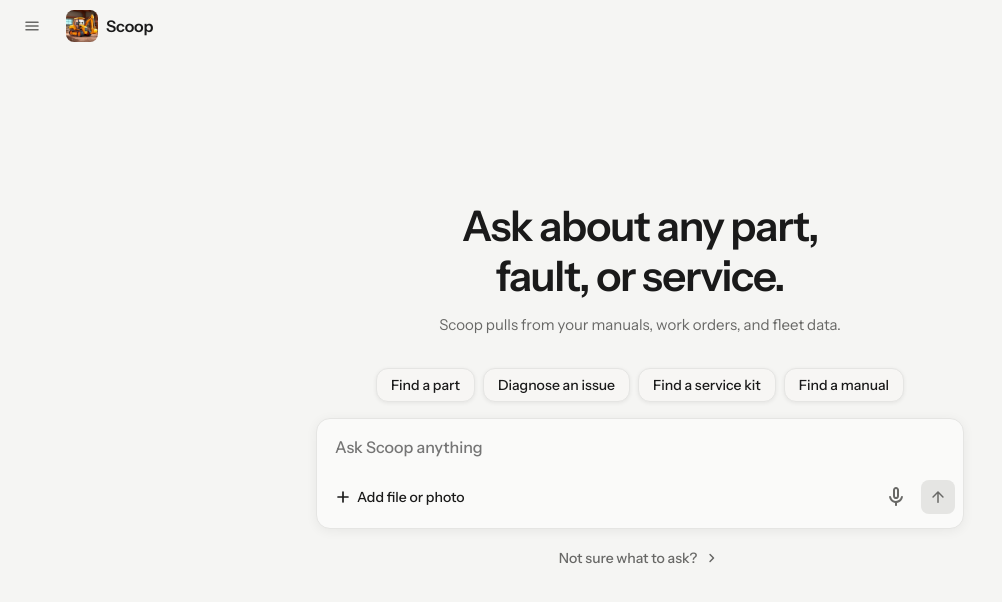
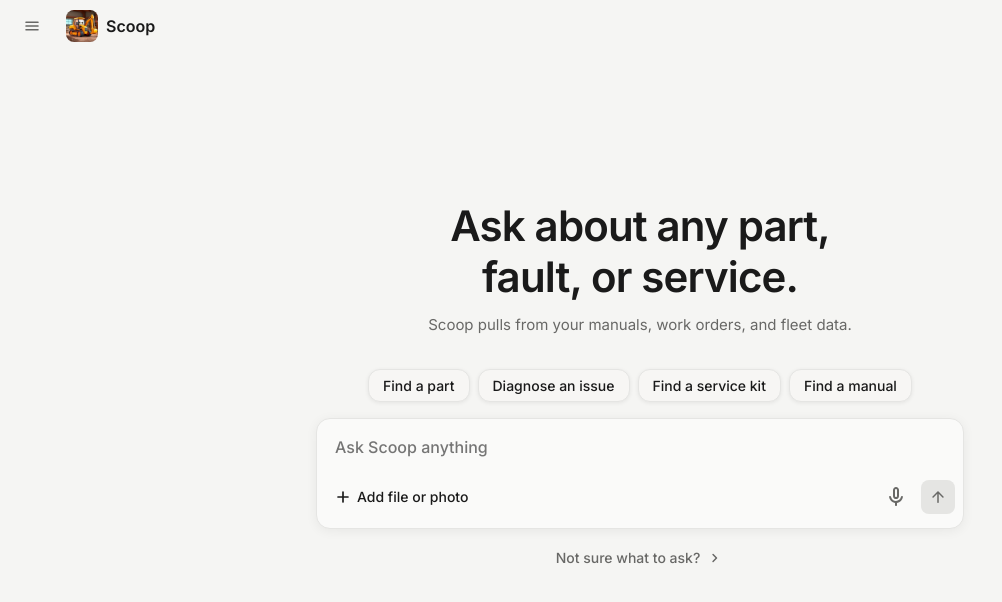
Before and after one commit to bex-design-builder/scoop, a Next.js app: page / in a window 1280 px wide. Shown: the top 602 px of the page, without its empty margins (0-1002 px from the left). Built offline with nearby package versions, Linux system fonts and the light colour scheme.

Commit message:
Default font changed to Inter
Co-Authored-By: Claude Sonnet 4.6 <noreply@anthropic.com>

```diff
--- a/app/page.tsx
+++ b/app/page.tsx
@@ -188,7 +188,7 @@ function formatContent(content: string) {
 
 export default function ChatbotPage() {
   const [dark, setDark] = useState(false);
-  const [useInter, setUseInter] = useState(false);
+  const [useInter, setUseInter] = useState(true);
   const [input, setInput] = useState("");
   const [messages, setMessages] = useState<Message[]>(SAMPLE_MESSAGES);
   const [sidebarOpen, setSidebarOpen] = useState(false);
```
